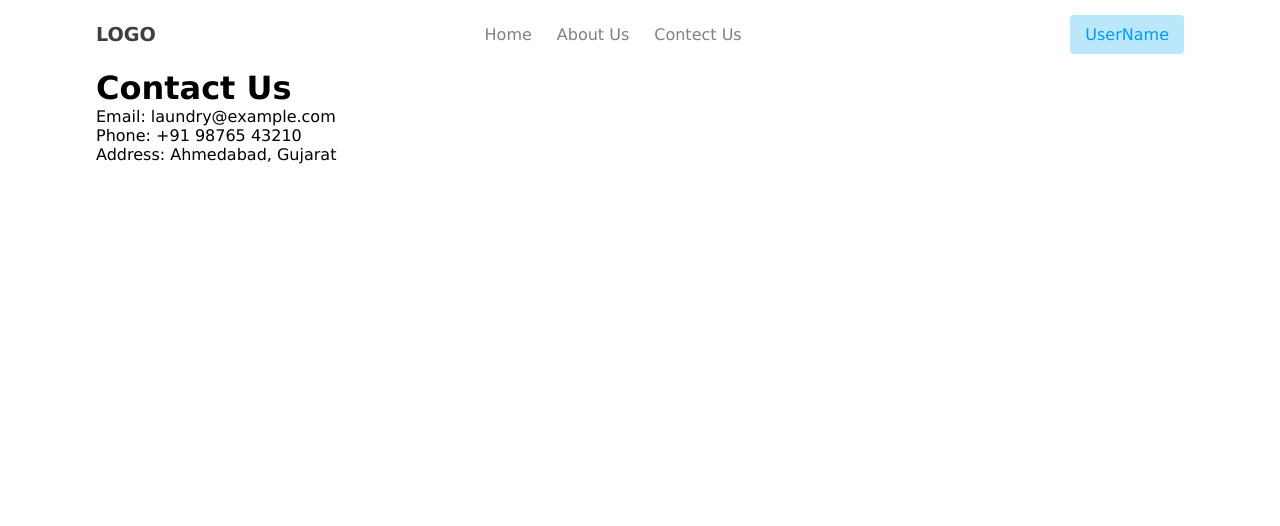
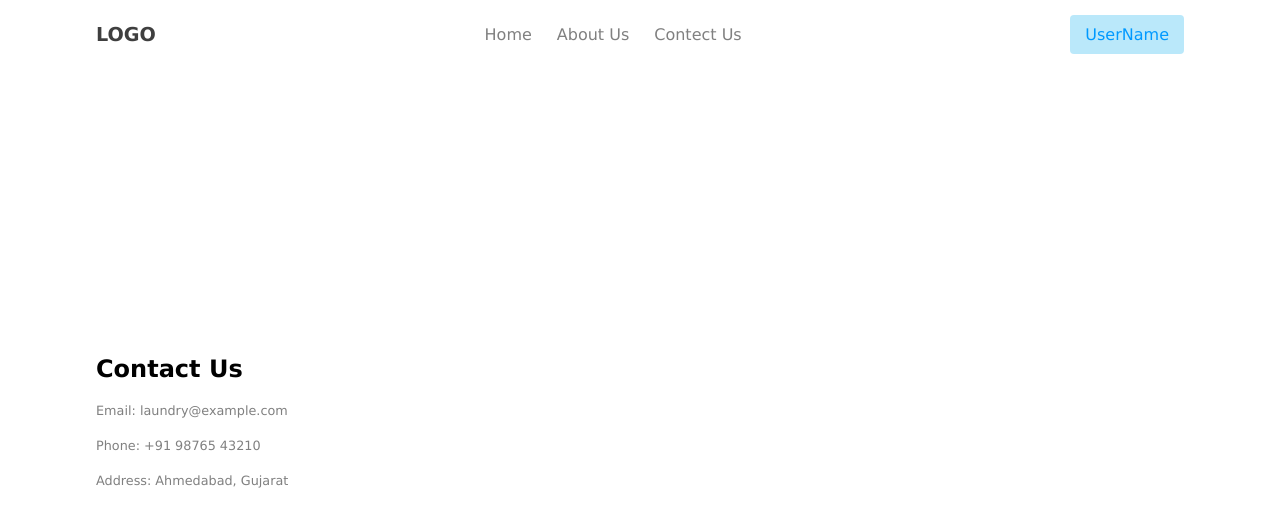
Before and after one commit to Vyom1912/tutedude-assignment-6, a website: page page/contact.html in a window 1280 px wide. Drawn offline with Linux system fonts and the light colour scheme.

Commit message:
add css on page

```diff
--- a/page/contact.html
+++ b/page/contact.html
@@ -24,12 +24,14 @@
       </nav>
     </header>
 
-    <main>
-      <h1>Contact Us</h1>
+    <main class="flex">
+      <section class="left flex">
+        <h1>Contact Us</h1>
 
-      <p>Email: laundry@example.com</p>
-      <p>Phone: +91 98765 43210</p>
-      <p>Address: Ahmedabad, Gujarat</p>
+        <p>Email: laundry@example.com</p>
+        <p>Phone: +91 98765 43210</p>
+        <p>Address: Ahmedabad, Gujarat</p>
+      </section>
     </main>
   </body>
 </html>
```
Also changed, not shown: page/about.html (+3 -1 lines).
